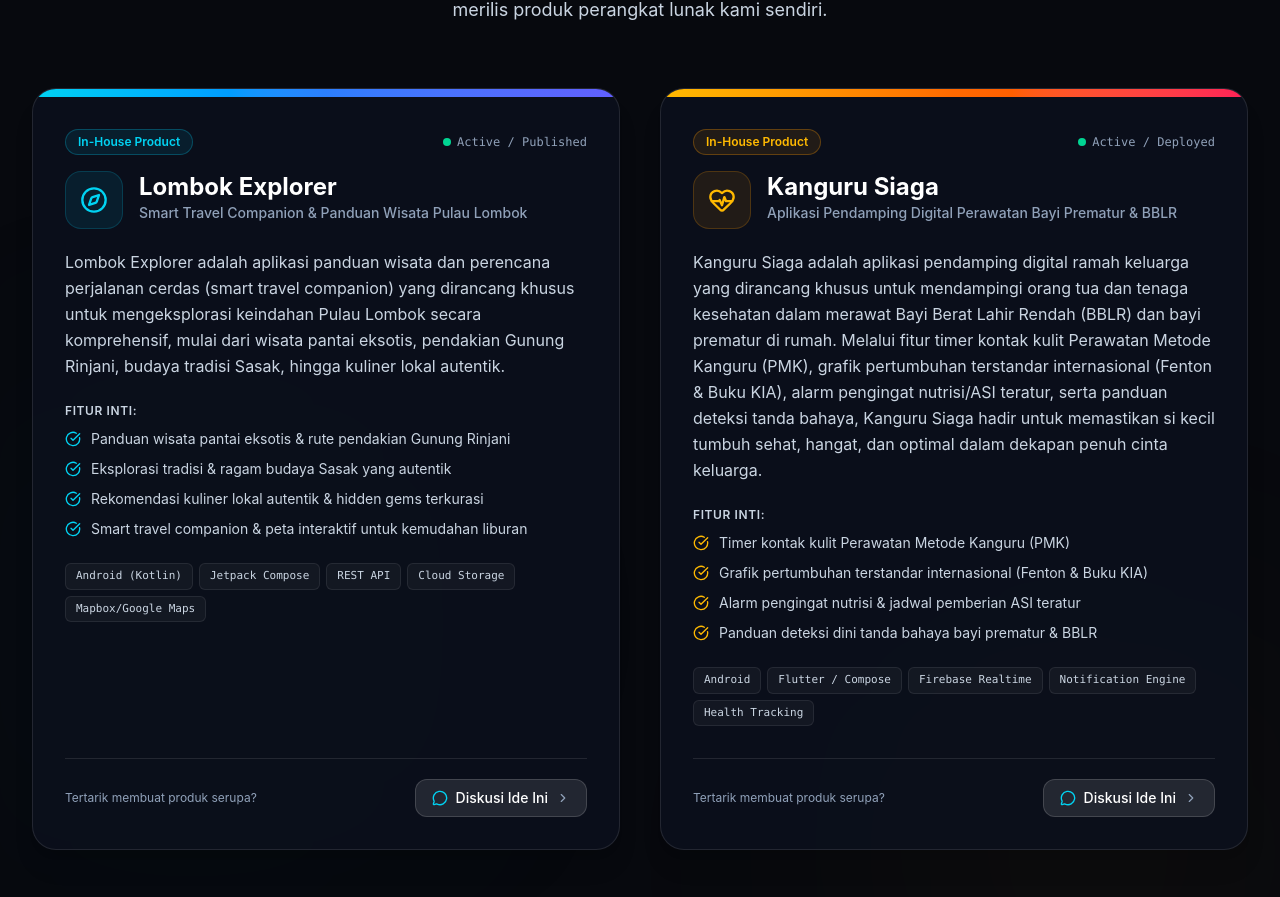
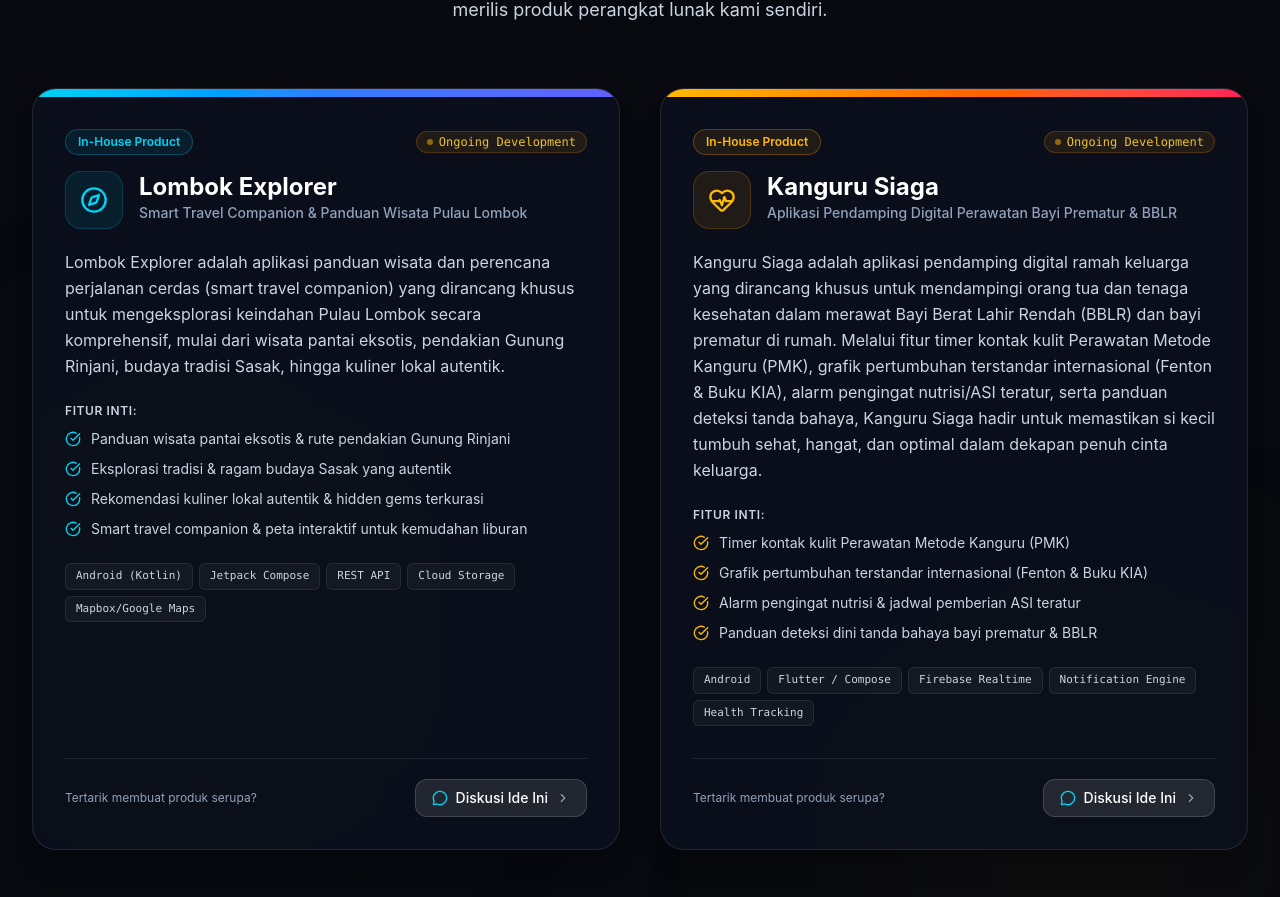
Before and after one commit to kulitechid/kulitech.github.io, a React (Vite) app: page / in a window 1280 px wide. Shown: the part 1040-1937 px from the top of the page. Built offline with nearby package versions, Linux system fonts and the light colour scheme.

Commit message:
feat(products): set status of both in-house products to Ongoing Development

```diff
--- a/src/components/ProductShowcase.jsx
+++ b/src/components/ProductShowcase.jsx
@@ -57,8 +57,8 @@ export default function ProductShowcase() {
                       <span className={`text-xs font-semibold px-3 py-1 rounded-full border ${product.badgeColor}`}>
                         {product.badge}
                       </span>
-                      <span className="text-xs font-mono text-slate-400 flex items-center gap-1.5">
-                        <span className="w-2 h-2 rounded-full bg-emerald-400"></span>
+                      <span className="text-xs font-mono text-amber-300/90 flex items-center gap-1.5 bg-amber-500/10 px-2.5 py-0.5 rounded-full border border-amber-500/20">
+                        <span className="w-1.5 h-1.5 rounded-full bg-amber-400 animate-pulse"></span>
                         {product.status}
                       </span>
                     </div>
--- a/src/data/content.js
+++ b/src/data/content.js
@@ -5,7 +5,7 @@ export const PRODUCTS = [
     subtitle: "Smart Travel Companion & Panduan Wisata Pulau Lombok",
     category: "Travel & Smart Tourism App",
     badge: "In-House Product",
-    status: "Active / Published",
+    status: "Ongoing Development",
     description:
       "Lombok Explorer adalah aplikasi panduan wisata dan perencana perjalanan cerdas (smart travel companion) yang dirancang khusus untuk mengeksplorasi keindahan Pulau Lombok secara komprehensif, mulai dari wisata pantai eksotis, pendakian Gunung Rinjani, budaya tradisi Sasak, hingga kuliner lokal autentik.",
     highlights: [
@@ -26,7 +26,7 @@ export const PRODUCTS = [
     subtitle: "Aplikasi Pendamping Digital Perawatan Bayi Prematur & BBLR",
     category: "Maternal & Infant Health Tech",
     badge: "In-House Product",
-    status: "Active / Deployed",
+    status: "Ongoing Development",
     description:
       "Kanguru Siaga adalah aplikasi pendamping digital ramah keluarga yang dirancang khusus untuk mendampingi orang tua dan tenaga kesehatan dalam merawat Bayi Berat Lahir Rendah (BBLR) dan bayi prematur di rumah. Melalui fitur timer kontak kulit Perawatan Metode Kanguru (PMK), grafik pertumbuhan terstandar internasional (Fenton & Buku KIA), alarm pengingat nutrisi/ASI teratur, serta panduan deteksi tanda bahaya, Kanguru Siaga hadir untuk memastikan si kecil tumbuh sehat, hangat, dan optimal dalam dekapan penuh cinta keluarga.",
     highlights: [
```
